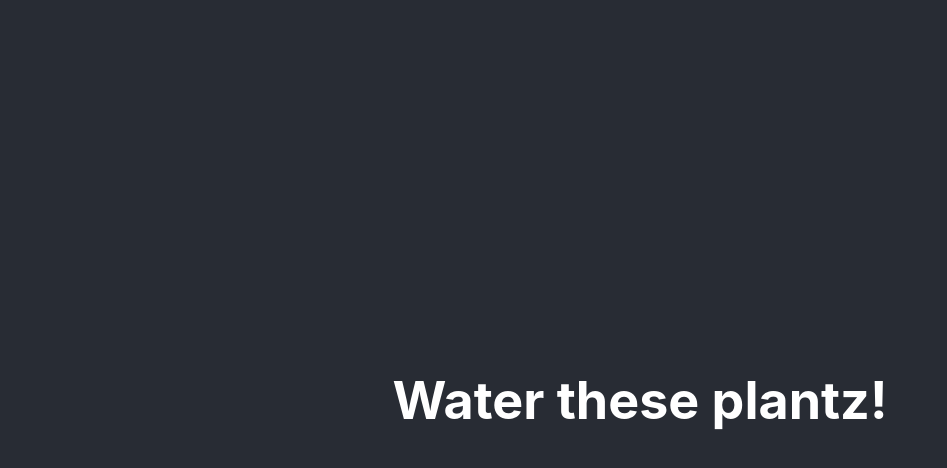
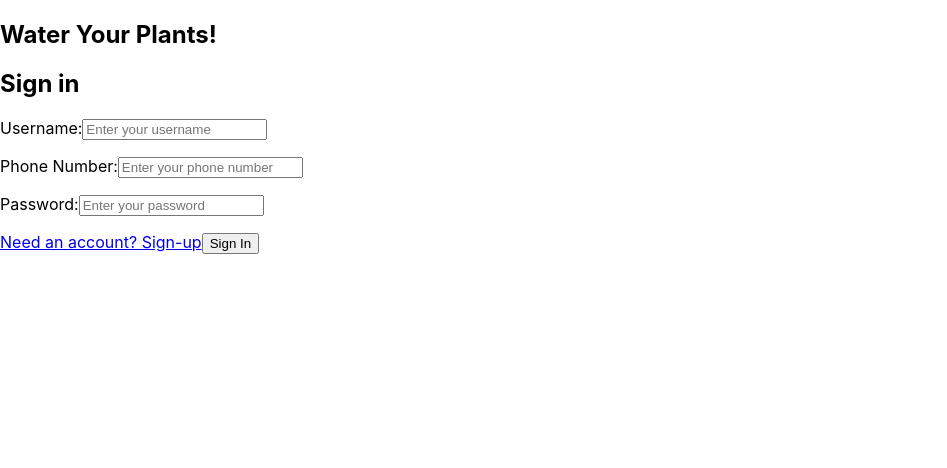
Before and after one commit to Build-Week-Water-My-Plants-Greenthumbs/front-end, a React (Create React App) app in the folder water-my-plants/: page / in a window 1280 px wide. Shown: the top 468 px of the page, without its empty margins (0-947 px from the left). Built offline with nearby package versions, Linux system fonts and the light colour scheme.

Commit message:
basic forms

```diff
--- a/water-my-plants/src/App.css
+++ b/water-my-plants/src/App.css
@@ -2,10 +2,7 @@
   text-align: center;
 }
 
-.App-logo {
-  height: 40vmin;
-  pointer-events: none;
-}
+
 
 @media (prefers-reduced-motion: no-preference) {
   .App-logo {
--- a/water-my-plants/src/App.js
+++ b/water-my-plants/src/App.js
@@ -1,15 +1,36 @@
-
+import React from 'react';
+import { BrowserRouter as Router, Route, Switch } from 'react-router-dom';
+import SignIn from './components/SignIn';
+import SignUp from './components/SignUp';
+import AddPlantForm from './components/AddPlantForm.js'
+import PlantList from './components/PlantList'
+import Plant from './components/Plant'
 import './App.css';
 
 function App() {
   return (
-    <div className="App">
-      <header className="App-header">
+      <Router>
+      <div>
+          <section className="App-body">
+              <Switch>
+                  <Route exact path='/' component={SignIn} />
+                  <Route path='/sign-up' component={SignUp}/>
+                  <Route
+                      exact path='/add-plant'
+                      component={AddPlantForm} >
+                  </Route>
+                  <Route
+                      exact path='/plant-list'
+                      component={PlantList}>
+                  </Route>
+                  {/* to view an individual plant based on its id*/}
+                  <Route path='/plant/:id'
+                  component={Plant}/>
 
-        <h1> Water these plantz! </h1>
-
-      </header>
-    </div>
+              </Switch>
+          </section>
+      </div>
+      </Router>
   );
 }
 
--- a/water-my-plants/src/components/SignIn.js
+++ b/water-my-plants/src/components/SignIn.js
@@ -0,0 +1,87 @@
+import React, { useEffect, useState } from "react";
+import { Link, useHistory }           from "react-router-dom";
+
+
+//InitialState
+const initialState = {
+    username: "",
+    phone: "",
+    password: "",
+};
+
+
+// SignIn component
+const SignIn = () => {
+    const [formState, setFormState]           = useState( initialState );
+    // const [buttonDisabled, setButtonDisabled] = useState( true );
+    const [errors, setErrors]                 = useState( initialState );
+
+
+    const change = ( e ) => {
+        const { name, value } = e.target;
+        setFormState( { ...formState, [name]: value } );
+        setErrors( name, value );
+    };
+
+
+    return (
+        <>
+            <header>
+                <h1 className="sign-in-header">Water Your Plants!</h1>
+            </header>
+            <div className="sign-in-img-container">
+                {/* <img className="sign-in-image"
+                    /> */}
+                <section className="sign-in-container">
+                    <form className="sign-in-form" >
+                        <h2 className='sign-in-title'>Sign in</h2>
+                        <label className="sign-in-label" htmlFor="username">
+                            Username:
+                        </label>
+                        <input className="sign-in-input"
+                               type="text"
+                               name="username"
+                               placeholder="Enter your username"
+                               value={formState.username}
+                               onChange={change}
+                        />
+                        <p>{errors.username}</p>
+
+                        <label className="sign-in-label" htmlFor="phone">
+                            Phone Number:
+                        </label>
+                        <input className="sign-in-input"
+                               type="text"
+                               name="phone"
+                               placeholder="Enter your phone number"
+                               value={formState.phone}
+                               onChange={change}
+                        />
+                        <p>{errors.phone}</p>
+
+                        <label className="sign-in-label" htmlFor="password">
+                            Password:
+                        </label>
+                        <input className="sign-in-input"
+                               type="password"
+                               name="password"
+                               placeholder="Enter your password"
+                               value={formState.password}
+                               onChange={change}
+                        />
+                        <p className="error">{errors.password}</p>
+
+                        <Link id='signUpLink' to="/sign-up">
+                            Need an account? <span className='sign-up-cta'>Sign-up</span>
+                        </Link>
+                        <button className="sign-in-btn" >
+                            Sign In
+                        </button>
+                    </form>
+                </section>
+            </div>
+        </>
+    );
+};
+
+export default SignIn;
--- a/water-my-plants/src/components/SignUp.js
+++ b/water-my-plants/src/components/SignUp.js
@@ -0,0 +1,90 @@
+import React, { useState } from "react";
+import { Link, useHistory }           from "react-router-dom";
+
+
+
+
+
+export default function SignUp () {
+    const [formData, setFormData] = useState({
+        username: "",
+        password: "",
+        phone_number: "",
+    });
+    const [errors, setErrors] = useState( {
+        username: "",
+        password: "",
+        phone_number: "",
+    } );
+
+    const history = useHistory();
+
+    const onInputChange = event => {
+        const newForm = { ...formData, [event.target.name]: event.target.value };
+
+        setFormData( newForm );
+    };
+
+    const handleSubmit = event => {
+
+    }
+
+
+
+    return (
+        <>
+            <header>
+                <h1 className="sign-up-header">Water Your Plants!</h1>
+            </header>
+            <div className="sign-up-img-container">
+                <div className='sign-up-container'>
+                <form className="sign-up-form" onSubmit={handleSubmit}>
+                    <h2 className="sign-up-title">Sign up</h2>
+                    <label className="sign-up-label" htmlFor="username">Username:</label>
+                    <input className="sign-up-input"
+                           onChange={onInputChange}
+                           name="username"
+                           placeholder="name, please"
+                           id="username"
+                           type="text"
+                           value={formData.username}
+                    />
+
+
+                    <label className="sign-up-label" htmlFor="phone_number"> Phone Number:
+                        <input className="sign-up-input"
+                               onChange={onInputChange}
+                               name="phone_number"
+                               placeholder="telephone_number, please"
+                               id="phone_number"
+                               type="text"
+                               value={formData.phone_number}
+                        />
+
+                    </label>
+
+
+                    <label className="sign-up-label" htmlFor="password">Password:
+                        <input className="sign-up-input"
+                               onChange={onInputChange}
+                               name="password"
+                               placeholder="password"
+                               id="password"
+                               type="password"
+                               value={formData.password}
+                        />
+
+                    </label>
+                    <br>
+                    </br>
+                    <Link id='signInLink' to="/">
+                        Already a user? <span className='sign-in-cta'>Sign-in!</span>
+                    </Link>
+                    <button className='sign-up-btn' > Register</button>
+                </form>
+                </div>
+                {/* <img className="sign-in-image"/> */}
+            </div>
+        </>
+    );
+}
```
Also changed, not shown: water-my-plants/public/index.html (line endings or trailing spaces).
